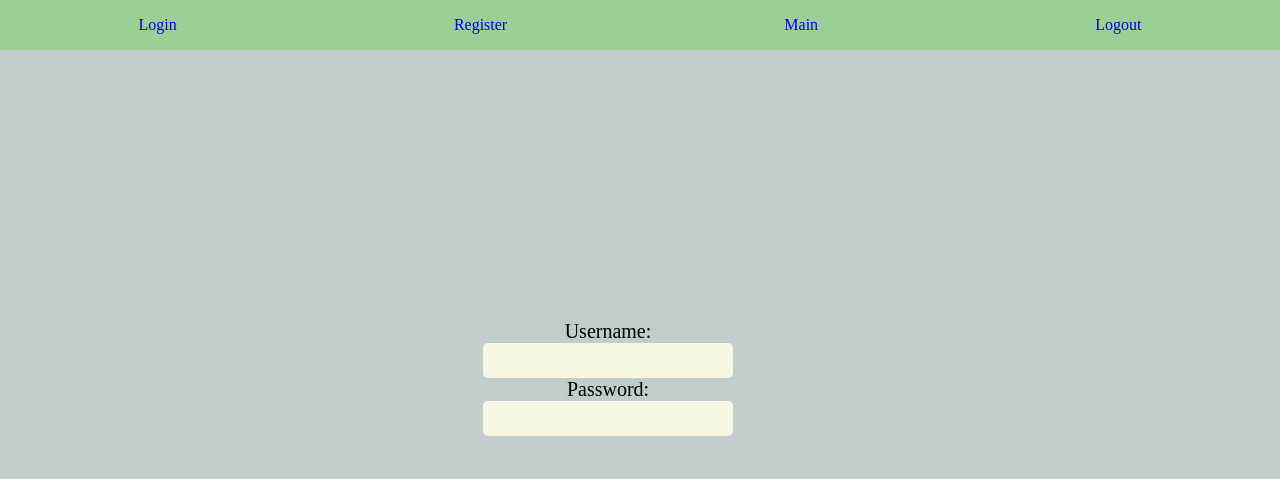
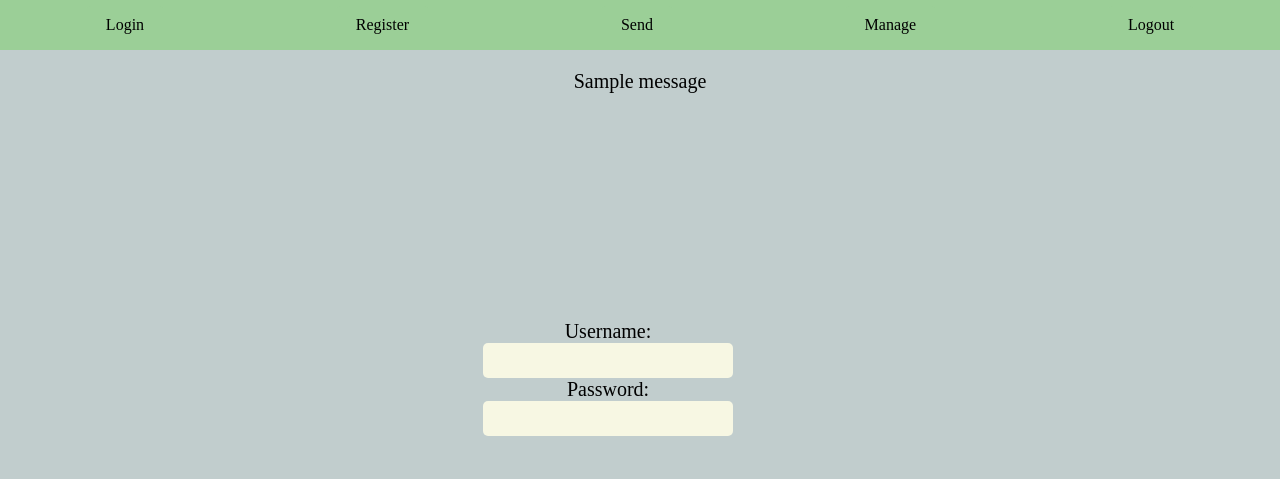
Before and after one commit to rkpkr/messaging-system, a Flask app: page / in a window 1280 px wide. Shown: the top 479 px of the page. Run offline with Flask 2, Linux system fonts and the light colour scheme; tables that the repository leaves empty hold one stand-in row (values such as "Sample post"); one stand-in notice (Sample message) is shown; parts of the project's set-up code (start-up, migrations or seed data) failed here and were passed over.

Commit message:
Added feature to add new contacts and changed some other things to improve usability

```diff
--- a/project/forms.py
+++ b/project/forms.py
@@ -3,20 +3,25 @@ from wtforms import StringField, PasswordField, SubmitField
 from wtforms.validators import Length, DataRequired, EqualTo
 
 class Register(FlaskForm):
-	username = StringField('username', validators=[DataRequired(),
+	username = StringField('Username', validators=[DataRequired(),
 		Length(min=4, max=15)])
-	passwd = PasswordField('passwd', validators=[DataRequired(),
+	passwd = PasswordField('Password', validators=[DataRequired(),
 		Length(min=6, max=30)])
 	confirm = PasswordField('Repeat Password', validators=[DataRequired(),
 		EqualTo('passwd')])
 
 class Login(FlaskForm):
-	user = StringField('username', validators=[DataRequired(),
+	user = StringField('Username', validators=[DataRequired(),
 		Length(min=4, max=15)])
-	password = PasswordField('password', validators=[DataRequired(),
+	password = PasswordField('Password', validators=[DataRequired(),
 		Length(min=6, max=30)])
 
 class SendMessages(FlaskForm):
-	message = StringField('message', validators=[DataRequired()], default=\
-		'Enter message to send')
-	submit = SubmitField()
+	message = StringField('Message:', validators=[DataRequired()])
+	submit = SubmitField(' ')
+
+class AddContact(FlaskForm):
+	fname = StringField('First Name', validators=[DataRequired()])
+	lname = StringField('Last Name', validators=[DataRequired()])
+	phnumber = StringField('Phone Number', validators=[DataRequired()])
+	addSubmit = SubmitField('Add')
--- a/project/static/css/base.css
+++ b/project/static/css/base.css
@@ -38,10 +38,34 @@ header {
 .top a:link,
 a:visited {
 	background-color: #9BCF97;
+	color: black;
 }
 
 .top a:hover,
 a:active {
 	background-color: #c1cdcd;
+	color: black;
+}
 
+.flash {
+	width: 50%;
+	height: 100px;
+	padding-top: 20px;
+	margin: 0 auto;
+	display: flex;
+	justify-content: center;
 }
+
+.flashes {
+	display: flex;
+	flex-direction: column;
+	align-items: center;
+}
+
+.flashes li {
+	list-style-type: none;
+	height: 30px;
+	width: 100%;
+	font-size: 20px;
+	font: red;
+}
--- a/project/templates/base.html
+++ b/project/templates/base.html
@@ -11,10 +11,20 @@
 		<ul class='top'>
 			<li><a href='{{ url_for('login') }}'>Login</a></li>
 			<li><a href='{{ url_for('register') }}'>Register</a></li>
-			<li><a href='{{ url_for('main') }}'>Main</a></li>
+			<li><a href='{{ url_for('send') }}'>Send</a></li>
+			<li><a href='{{ url_for('manage') }}'>Manage</a></li>
 			<li><a href='{{ url_for('logout') }}'>Logout</a></li>
 		</ul>
 	</header>
+	<div class='flash'>{% with messages = get_flashed_messages() %}
+			{% if messages %}
+			  <ul class='flashes'>
+			  {% for message in messages %}
+			    <li>{{ message }}</li>
+			  {% endfor %}
+			  </ul>
+			{% endif %}
+		  {% endwith %}</div>
 	{% block content %}{% endblock %}
 </body>
 </html>
--- a/project/templates/main.html
+++ b/project/templates/send.html
@@ -1,9 +1,10 @@
 {% extends "base.html" %}
 {% block content %}
-<link rel="stylesheet" href="{{ url_for('static', filename='css/main.css') }}">
+<link rel="stylesheet" href="{{ url_for('static', filename='css/send.css') }}">
  <div class='page'>
-  <form action="{{ url_for('main') }}" method='post' name='sendmessages'>
+  <form action="{{ url_for('send') }}" method='post' name='sendmessages'>
   	{{ form.hidden_tag() }}
+  	<div class='label'> {{ form.message.label() }} </div>
   	<div class='item'> {{ form.message() }} </div>
   	<div class='item'> {{ form.submit() }} </div>
   </form>
--- a/project/views.py
+++ b/project/views.py
@@ -1,8 +1,8 @@
 from . import app, db, login_manager
 from flask import render_template, request, flash, redirect, url_for
 from flask_login import login_user, logout_user, current_user, login_required
-from .models import User
-from .forms import Register, Login, SendMessages
+from .models import User, Contact
+from .forms import Register, Login, SendMessages, AddContact
 from bcrypt import hashpw, gensalt
 from .controls import get_contacts, format_contacts, my_number, send_messages
 
@@ -40,8 +40,7 @@ def login():
 			db.session.add(user)
 			db.session.commit()
 			login_user(user)
-			flash('Logged in successfully')
-			return redirect('/main')
+			return redirect('/send')
 	return render_template('login.html', title='Login', form=form)
 
 @app.route('/logout')
@@ -54,9 +53,9 @@ def logout():
 	logout_user()
 	return redirect('/')
 
-@app.route('/main', methods=['GET', 'POST'])
+@app.route('/send', methods=['GET', 'POST'])
 @login_required
-def main():
+def send():
 	form = SendMessages()
 	if form.validate_on_submit():
 		msg = form.message.data
@@ -64,4 +63,23 @@ def main():
 		f_contacts = format_contacts(contacts)
 		print(f_contacts)
 		#send_messages(my_number, f_contacts, msg)
-	return render_template('main.html', title='Send Message', form=form)
+	return render_template('send.html', title='Send Message', form=form)
+
+@app.route('/manage', methods=['GET', 'POST'])
+@login_required
+def manage():
+	form = AddContact()
+	if form.validate_on_submit():
+		try:
+			dupe_check = Contact.query.filter_by(phnumber=form.phnumber.data).first()
+			if dupe_check is not None:
+				flash('Phone number already exists.')
+			else:
+				new_contact = Contact(form.fname.data, form.lname.data, form.phnumber.data)
+				db.session.add(new_contact)
+				db.session.commit()
+				return redirect('/manage')
+		except IntegrityError:
+			db.session.rollback()
+			flash('ERROR! Phone number already exists.')
+	return render_template('manage.html', title='Contact Management', form=form)
```
Also changed, not shown: project/static/css/manage.css (renamed from project/static/css/main.css, +7 -6 lines), project/static/css/send.css (added, +94 -0 lines), project/templates/manage.html (added, +16 -0 lines), project/static/img/share.svg (added).
